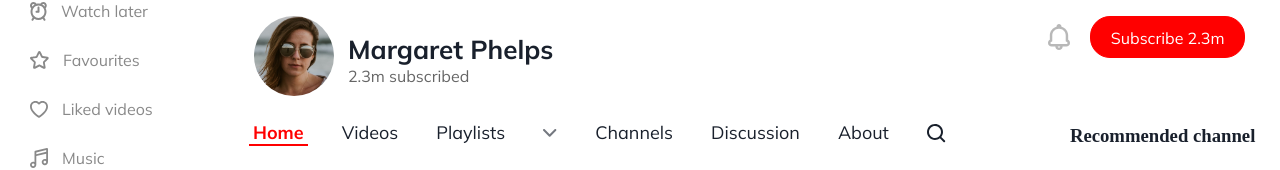
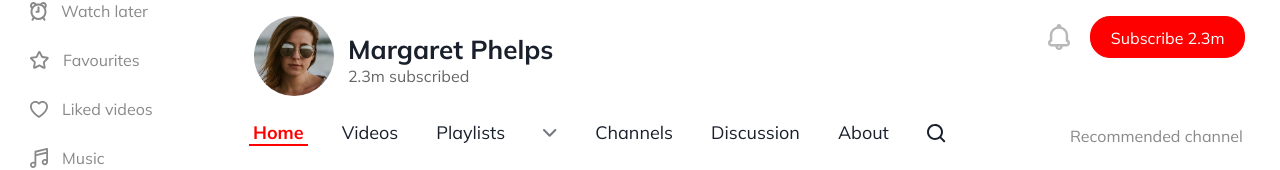
Before and after one commit to dzlek/yt-redesign, a React (Create React App) app: page /#/channel in a window 1280 px wide. Shown: the part 644-814 px from the top of the page. Built offline with nearby package versions, Linux system fonts and the light colour scheme.

Commit message:
fix: change recommendedFeed styles

```diff
--- a/src/components/SidebarRecommended/SidebarRecommended.tsx
+++ b/src/components/SidebarRecommended/SidebarRecommended.tsx
@@ -14,7 +14,7 @@ type SidebarRecommendedProps = {
 const SidebarRecommended = ({ items }: SidebarRecommendedProps) => {
   return (
     <div className="recommendedWrapper">
-      <h3 className="title">Recommended channel</h3>
+      <p className="title">Recommended channel</p>
       <ul className="recommendedList">
         {items.map((channel) => (
           <Link to={'/'} key={channel.name}>
--- a/src/components/SidebarRecommended/sidebarRecommended.scss
+++ b/src/components/SidebarRecommended/sidebarRecommended.scss
@@ -6,6 +6,7 @@
   .title {
     margin-bottom: 30px;
     margin-top: 15px;
+    font-family: Mulish;
   }
 
   .recommendedList {
```
